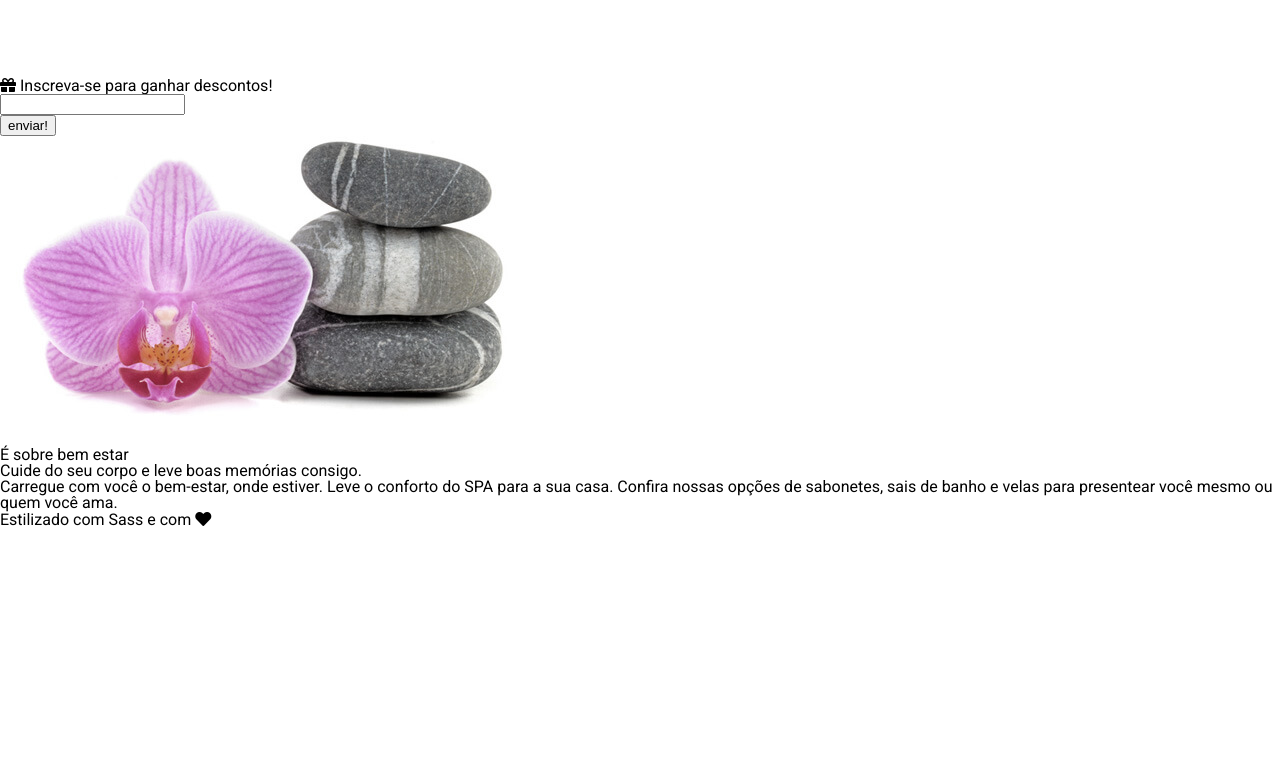
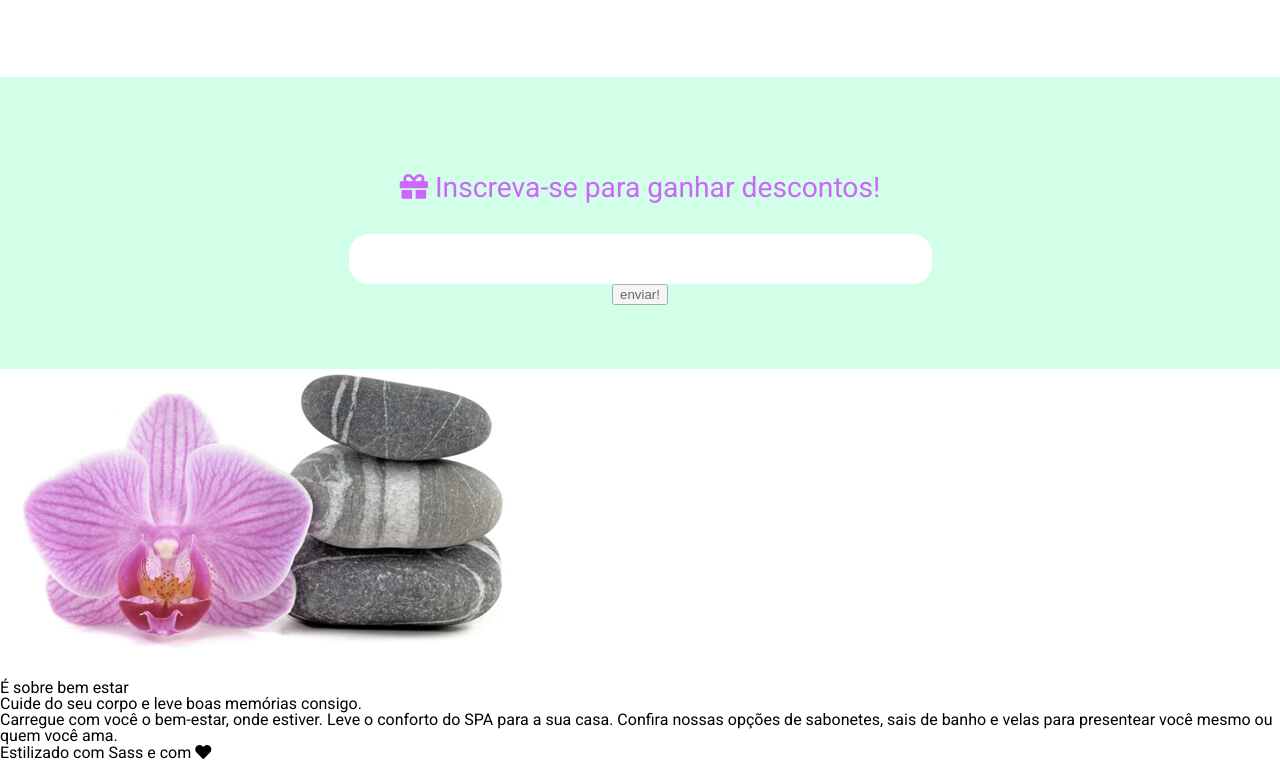
Before and after one commit to Rubendvb/alura-spa, a plain HTML site: page index.html in a window 1280 px wide. Shown: the part 1100-1862 px from the top of the page. Before the commit the page ends 1629 px from the top, so only its background shows below. Drawn offline with nearby package versions, Linux system fonts and the light colour scheme.

Commit message:
estilizando input

```diff
--- a/index.html
+++ b/index.html
@@ -93,15 +93,16 @@
           </div>
         </div>
       </section>
-      <section>
-        <div>
+
+      <section id="cupom">
+        <div class="text">
           <h2>
             <i class="fas fa-gift"></i> Inscreva-se para ganhar descontos!
           </h2>
         </div>
-        <div>
+        <div class="subscribe">
           <form action="">
-            <div>
+            <div class="input">
               <input type="email" />
             </div>
             <button>enviar!</button>
--- /dev/null
+++ b/src/styles/components/_cupom.scss
@@ -0,0 +1,41 @@
+@import "../abstract/variables";
+
+#cupom {
+  background-color: $mint;
+  padding: 4rem;
+  text-align: center;
+  opacity: 0.6;
+
+  .text {
+    color: $purplue;
+
+    h2 {
+      font-size: $font-size-h1 / 1.7;
+      margin: 2rem;
+    }
+  }
+
+  .input {
+    margin: 0 auto;
+    width: 575px;
+    border-radius: 20px;
+    border: 4px solid white;
+    background-color: white;
+
+    input {
+      border-radius: 20px;
+      height: 40px;
+      border: none;
+      width: 540px;
+      outline: none;
+      text-align: center;
+      font-size: 26px;
+    }
+
+    &:hover,
+    &:focus-within {
+      box-shadow: 1px 1px 8px 1px $purplue;
+      outline: none;
+    }
+  }
+}
--- a/src/styles/styles.scss
+++ b/src/styles/styles.scss
@@ -2,3 +2,4 @@
 @import "./components/navbar";
 @import "./components/banner";
 @import "./components/services";
+@import "./components/cupom";
```
Also changed, not shown: src/styles/styles.css, 1 other file.
